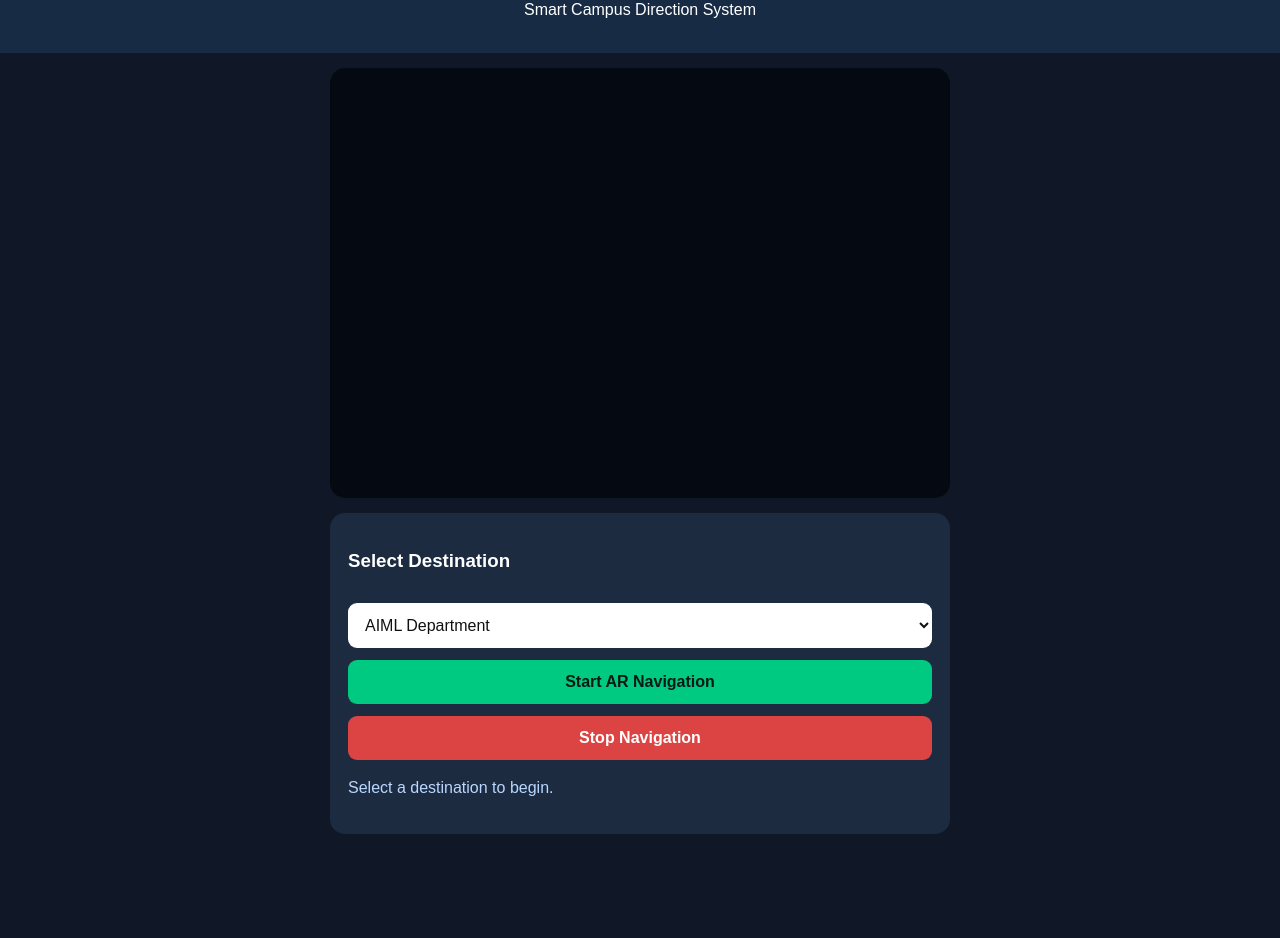
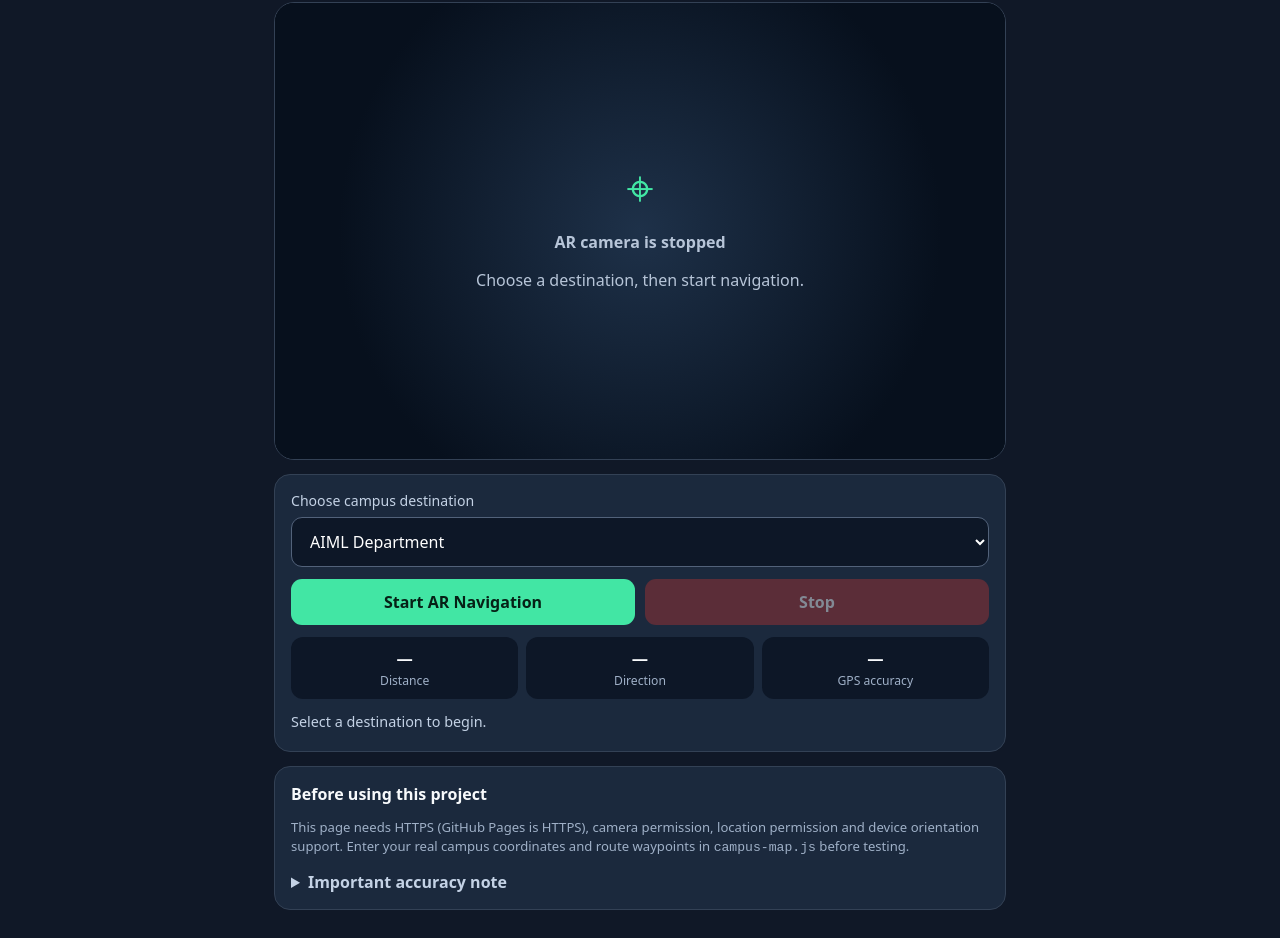
Before and after one commit to ftjoseph77-prog/Campus-navigation-, a plain HTML site: page ar-navigation.html in a window 1280 px wide. Shown: the part 75-1013 px from the top of the page. Before the commit the page ends 924 px from the top, so only its background shows below. Drawn offline with Linux system fonts and the light colour scheme.

Commit message:
Add files via upload

```diff
--- a/ar-navigation.html
+++ b/ar-navigation.html
@@ -1,167 +1,108 @@
-
 <!DOCTYPE html>
 <html lang="en">
 <head>
   <meta charset="UTF-8">
   <meta name="viewport" content="width=device-width, initial-scale=1.0">
+  <meta name="theme-color" content="#101827">
   <title>AR Campus Navigation</title>
-
+  <link rel="stylesheet" href="https://cdn.jsdelivr.net/npm/@fortawesome/fontawesome-free@6.5.2/css/all.min.css">
   <style>
+    :root { color-scheme: dark; --panel: rgba(12, 20, 34, .88); --accent: #42e6a4; }
     * { box-sizing: border-box; }
-
-body {
-  margin: 0;
-  font-family: Arial, sans-serif;
-  background: #101827;
-  color: white;
-}
-
-header {
-  padding: 18px;
-  text-align: center;
-  background: #172b45;
-}
-
-main {
-  max-width: 650px;
-  margin: auto;
-  padding: 15px;
-}
-
-h1 { font-size: 23px; }
-
-.camera {
-  position: relative;
-  height: 430px;
-  background: #050a12;
-  border-radius: 15px;
-  overflow: hidden;
-}
-
-video {
-  width: 100%;
-  height: 100%;
-  object-fit: cover;
-  display: none;
-}
-
-.overlay {
-  display: none;
-  position: absolute;
-  inset: 0;
-  pointer-events: none;
-}
-
-.arrow {
-  position: absolute;
-  top: 40%;
-  left: 50%;
-  transform: translate(-50%, -50%);
-  font-size: 85px;
-  color: #00ff9d;
-  text-shadow: 0 3px 15px black;
-}
-
-.info {
-  position: absolute;
-  bottom: 15px;
-  left: 10px;
-  right: 10px;
-  padding: 15px;
-  border-radius: 12px;
-  background: #101827dd;
-  text-align: center;
-}
-
-.panel {
-  background: #1d2b40;
-  padding: 18px;
-  margin-top: 15px;
-  border-radius: 15px;
-}
-
-select, button {
-  width: 100%;
-  padding: 13px;
-  margin-top: 12px;
-  border: 0;
-  border-radius: 9px;
-  font-size: 16px;
-}
-
-select {
-  background: #fff;
-  color: #111;
-}
-
-button {
-  background: #00c982;
-  color: #061b13;
-  font-weight: bold;
-  cursor: pointer;
-}
-
-.stop {
-  background: #dc4444;
-  color: white;
-}
-
-#status {
-  color: #b9d7ff;
-  line-height: 1.5;
-}
+    body { margin: 0; min-height: 100vh; background: #101827; color: #f8fafc;
+      font-family: system-ui, -apple-system, Segoe UI, sans-serif; }
+    header { padding: 18px 20px 12px; display:flex; align-items:center; justify-content:space-between; gap:12px; }
+    header h1 { margin:0; font-size:1.15rem; }
+    header small { color:#aab8cc; }
+    main { width:min(100%, 760px); margin:auto; padding: 0 14px 28px; }
+    .camera-box { position:relative; overflow:hidden; width:100%; aspect-ratio: 3/4;
+      max-height: min(68vh, 680px); background:#050a12; border-radius:20px; border:1px solid #334155; }
+    #camera { display:none; width:100%; height:100%; object-fit:cover; }
+    .camera-placeholder { position:absolute; inset:0; display:grid; place-items:center; text-align:center;
+      padding:28px; color:#b7c5d8; background:radial-gradient(circle at center,#1e3149,#07101d 70%); }
+    .camera-placeholder .big { font-size:3rem; color:var(--accent); margin-bottom:12px; }
+    .hud { position:absolute; inset:0; pointer-events:none; display:none; }
+    .top-hud { position:absolute; top:14px; left:14px; right:14px; display:flex; justify-content:space-between; gap:8px; }
+    .chip { background:var(--panel); border:1px solid #ffffff24; border-radius:999px; padding:8px 12px; font-size:.82rem; backdrop-filter:blur(8px); }
+    .arrow-wrap { position:absolute; left:50%; top:48%; transform:translate(-50%,-50%);
+      width:132px; height:132px; display:grid; place-items:center; }
+    #directionArrow { font-size:6rem; color:var(--accent); text-shadow:0 4px 18px #000c; transform:rotate(0deg); }
+    .bottom-hud { position:absolute; left:14px; right:14px; bottom:14px; text-align:center;
+      background:var(--panel); border:1px solid #ffffff24; border-radius:16px; padding:12px; backdrop-filter:blur(8px); }
+    #targetName { font-size:1.08rem; font-weight:750; }
+    #instruction { color:#d5e2f2; font-size:.9rem; margin-top:4px; }
+    .panel { margin-top:14px; background:#1b293d; border:1px solid #334155; border-radius:16px; padding:16px; }
+    label { display:block; font-size:.88rem; color:#c4d2e5; margin-bottom:7px; }
+    select, button { font:inherit; border-radius:11px; padding:12px 14px; }
+    select { width:100%; background:#0d1727; color:white; border:1px solid #52627a; }
+    .buttons { display:flex; gap:10px; margin-top:12px; flex-wrap:wrap; }
+    button { border:0; cursor:pointer; font-weight:700; flex:1; min-width:130px; }
+    button.primary { background:var(--accent); color:#062116; }
+    button.secondary { background:#34445c; color:white; }
+    button.danger { background:#a93232; color:white; }
+    button:disabled { opacity:.45; cursor:not-allowed; }
+    .stats { display:grid; grid-template-columns:repeat(3,1fr); gap:8px; margin-top:12px; }
+    .stat { background:#0d1727; border-radius:12px; padding:10px; text-align:center; }
+    .stat strong { display:block; font-size:1.02rem; }
+    .stat span { display:block; color:#9fb0c7; font-size:.76rem; margin-top:3px; }
+    #status { color:#c4d2e5; line-height:1.5; min-height:24px; margin:12px 0 0; font-size:.9rem; }
+    .hint { color:#9fb0c7; font-size:.82rem; line-height:1.5; }
+    details { margin-top:12px; color:#c4d2e5; }
+    summary { cursor:pointer; font-weight:650; }
+    @media (min-width:650px) { .camera-box { aspect-ratio:16/10; max-height:520px; } }
   </style>
 </head>
-
 <body>
-
   <header>
-<h1>AR Campus Navigation</h1>
-<p>Smart Campus Direction System</p>
+    <div><h1>AR Campus Navigation</h1><small>Camera + GPS + compass guidance</small></div>
+    <span aria-hidden="true">🧭</span>
   </header>
 
   <main>
-
-<div class="camera">
-
+    <section class="camera-box" aria-label="AR camera view">
       <video id="camera" autoplay playsinline muted></video>
-
-<div class="overlay" id="overlay">
-
-<div class="arrow" id="arrow">➤</div>
-
-<div class="info">
-<h3 id="destinationName">Destination</h3>
-<p id="distance">Distance: --</p>
-<p id="direction">Direction: --</p>
+      <div class="camera-placeholder" id="cameraPlaceholder">
+        <div><div class="big">⌖</div><strong>AR camera is stopped</strong><p>Choose a destination, then start navigation.</p></div>
       </div>
-
+      <div class="hud" id="hud">
+        <div class="top-hud">
+          <span class="chip" id="gpsChip">GPS: waiting</span>
+          <span class="chip" id="compassChip">Compass: waiting</span>
+        </div>
+        <div class="arrow-wrap"><span id="directionArrow" aria-label="Direction arrow">➤</span></div>
+        <div class="bottom-hud">
+          <div id="targetName">Destination</div>
+          <div id="instruction">Waiting for location and compass…</div>
         </div>
       </div>
+    </section>
 
-<div class="panel">
+    <section class="panel">
+      <label for="destination">Choose campus destination</label>
+      <select id="destination"></select>
+      <div class="buttons">
+        <button class="primary" id="startButton">Start AR Navigation</button>
+        <button class="danger" id="stopButton" disabled>Stop</button>
+      </div>
+      <div class="stats">
+        <div class="stat"><strong id="distance">—</strong><span>Distance</span></div>
+        <div class="stat"><strong id="bearing">—</strong><span>Direction</span></div>
+        <div class="stat"><strong id="accuracy">—</strong><span>GPS accuracy</span></div>
+      </div>
+      <p id="status" role="status">Select a destination to begin.</p>
+    </section>
 
-<h3>Select Destination</h3>
-
-<select id="destination">
-</select>
-
-<button id="startButton">
-Start AR Navigation
-</button>
-
-<button class="stop" id="stopButton">
-Stop Navigation
-</button>
-
-<p id="status">Select a destination to begin.</p>
-
-</div>
-
+    <section class="panel">
+      <strong>Before using this project</strong>
+      <p class="hint">This page needs HTTPS (GitHub Pages is HTTPS), camera permission, location permission and device orientation support. Enter your real campus coordinates and route waypoints in <code>campus-map.js</code> before testing.</p>
+      <details>
+        <summary>Important accuracy note</summary>
+        <p class="hint">This starter uses GPS, compass heading and a camera overlay to show a directional arrow. It is not visual-inertial AR and does not recognize buildings or track exact indoor positions. GPS and compass can be inaccurate indoors. For precise indoor AR, add mapped visual markers or a dedicated AR framework.</p>
+      </details>
+    </section>
   </main>
 
   <script src="campus-map.js"></script>
   <script src="ar-navigation.js"></script>
-
 </body>
 </html>
```
Lines whose indentation alone changed are shown as unchanged.
